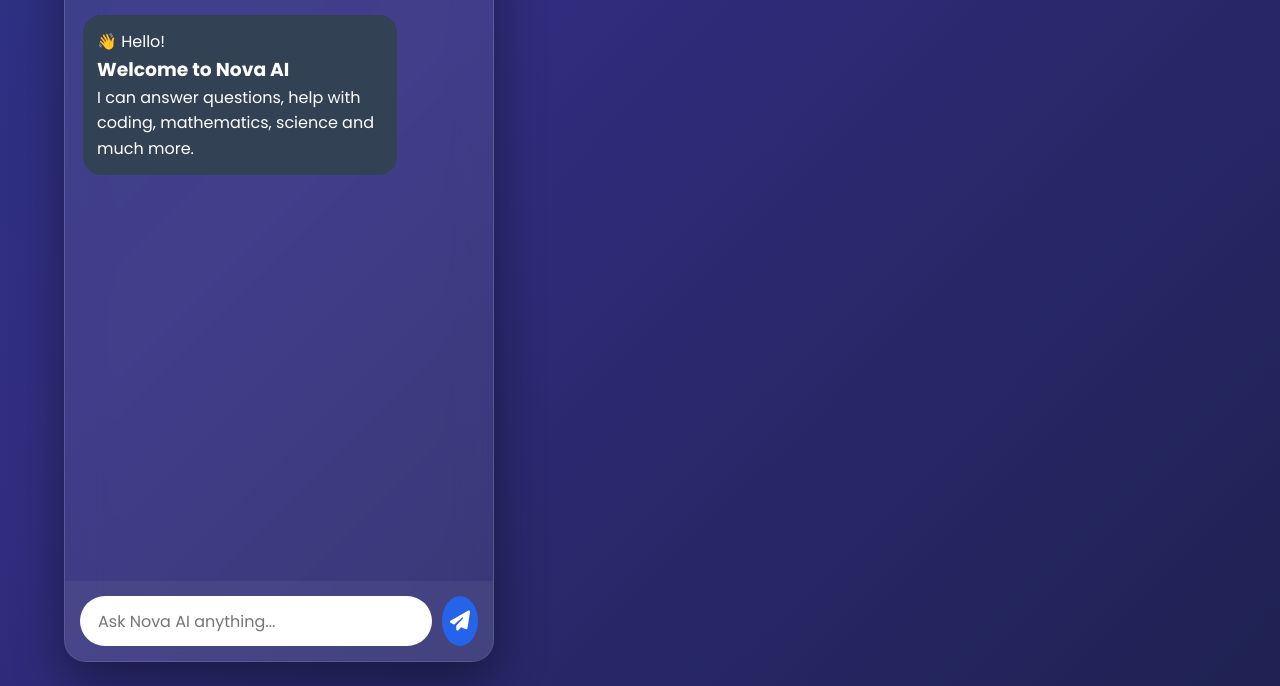
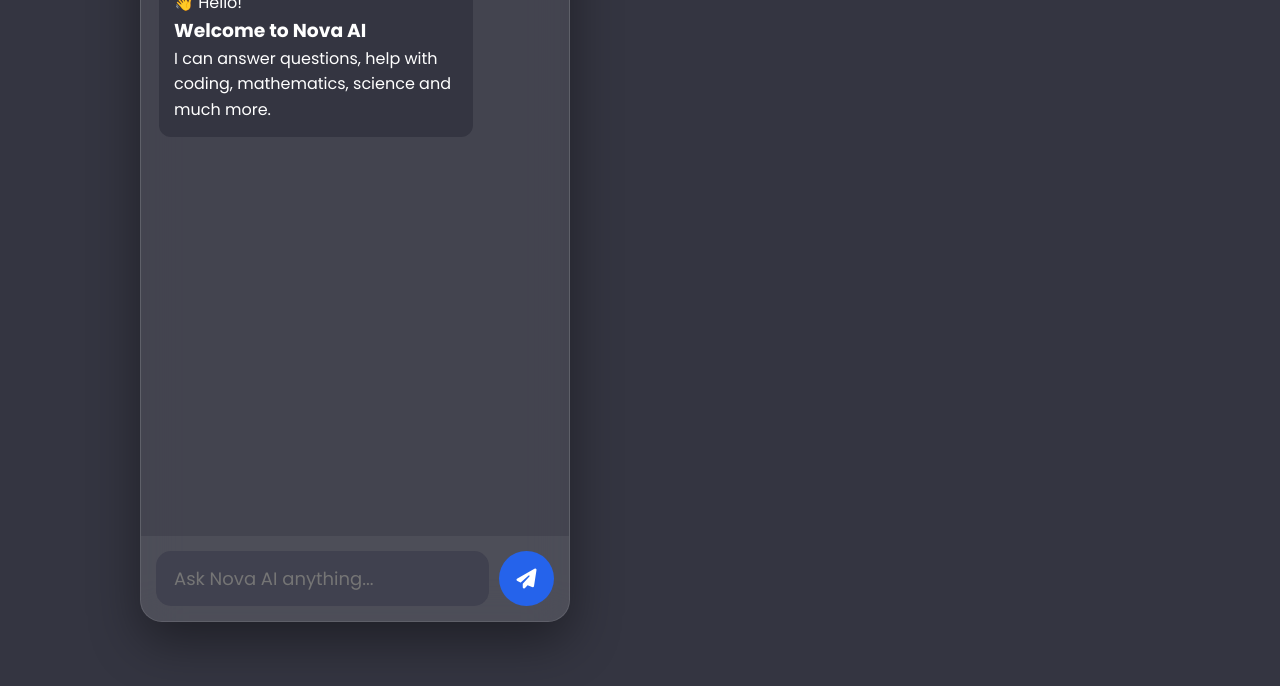
Before and after one commit to sameersanatani100-wq/NOVA-AI, a plain HTML site: page index.html in a window 1280 px wide. Shown: the part 114-800 px from the top of the page. Drawn offline with nearby package versions, Linux system fonts and the light colour scheme.

Commit message:
Update style.css

```diff
--- a/style.css
+++ b/style.css
@@ -242,3 +242,57 @@ small{
     border-radius:10px;
     cursor:pointer;
 }
+body {
+    background: #343541;
+    display: flex;
+    justify-content: center;
+    align-items: center;
+    height: 100vh;
+    margin: 0;
+    font-family: Arial, sans-serif;
+}
+
+.container {
+    width: 100%;
+    max-width: 1000px;
+    height: 100vh;
+    background: #343541;
+    display: flex;
+    flex-direction: column;
+}
+
+.messages {
+    flex: 1;
+    overflow-y: auto;
+    padding: 30px;
+}
+
+.message {
+    max-width: 800px;
+    margin: 15px auto;
+    font-size: 18px;
+    line-height: 1.6;
+}
+
+.user {
+    background: #444654;
+    padding: 15px;
+    border-radius: 12px;
+}
+
+.bot {
+    background: #343541;
+    padding: 15px;
+    border-radius: 12px;
+}
+
+#prompt {
+    width: 90%;
+    height: 55px;
+    font-size: 18px;
+    padding: 14px 18px;
+    border-radius: 15px;
+    background: #40414f;
+    color: white;
+    border: none;
+}
```
